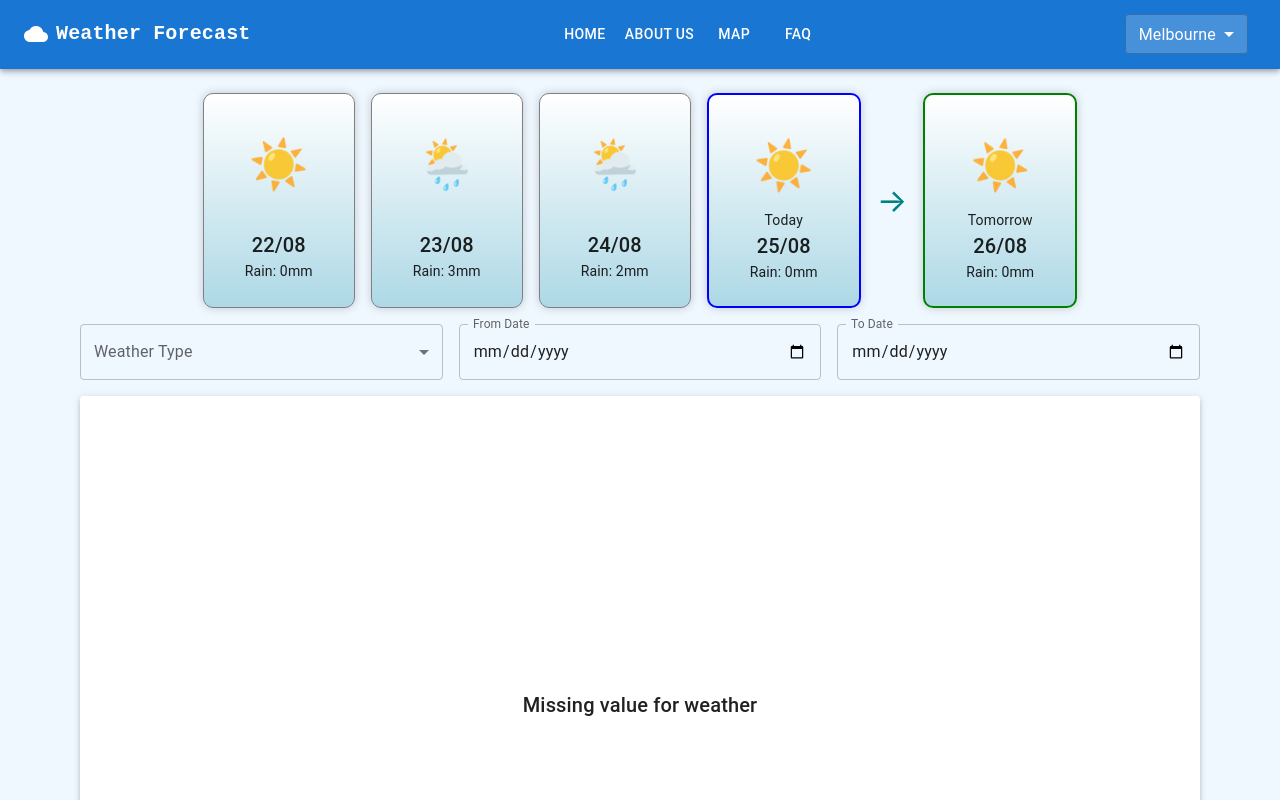
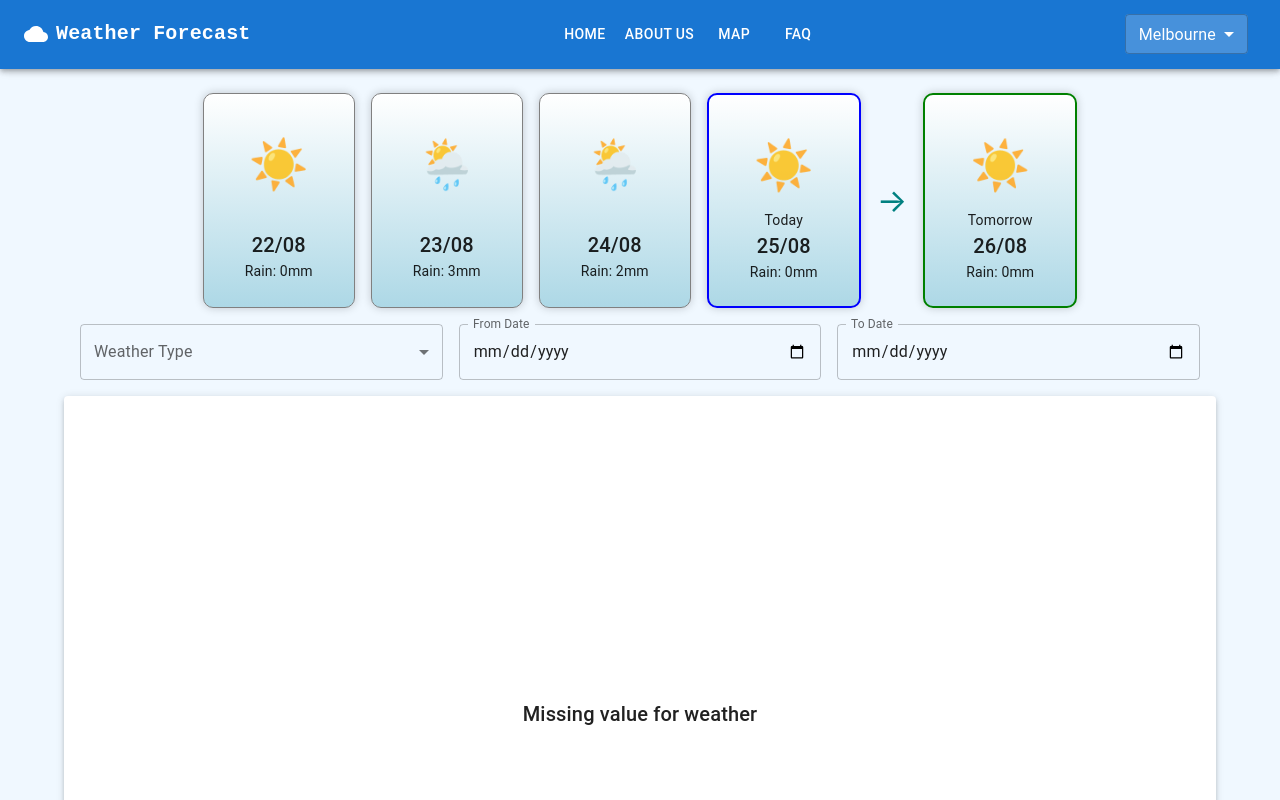
Before and after one commit to khangdzox/COS30049-Weather-Prediction, a React (Create React App) app: page / in a window 1280 px wide. Shown: the top 800 px of the page. Built offline with nearby package versions, Linux system fonts and the light colour scheme.

Commit message:
change margin

```diff
--- a/src/components/WeatherGraph.js
+++ b/src/components/WeatherGraph.js
@@ -13,7 +13,7 @@ const mapWeatherTypeToGraphType = (weatherType) => {
 
 const WeatherGraph = ({weatherType, toDate, fromDate}) => {
   return (
-    <Paper elevation={3} sx={{ m: 2, p: 2 }}>
+    <Paper elevation={3} sx={{ mt: 2, p: 2 }}>
       {!weatherType || !toDate || !fromDate ? (
         <WeatherMissingValues />
       ) : mapWeatherTypeToGraphType(weatherType) === 'line' ? (
```
